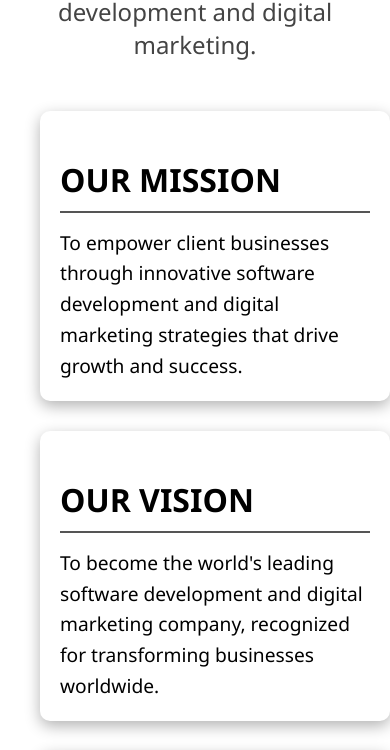
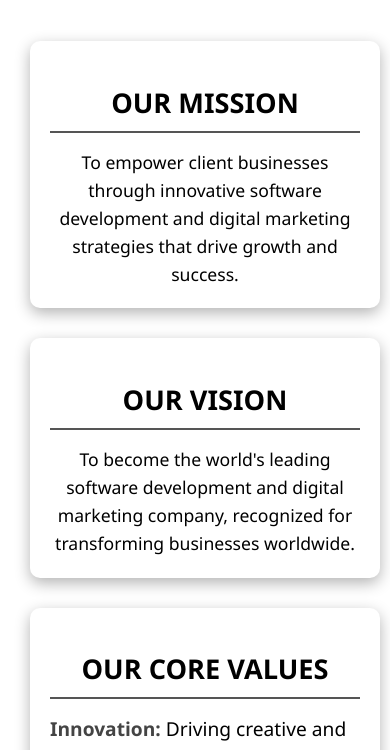
Before and after one commit to sam7817/WebsolServices, a React (Create React App) app: page / in a window 390 px wide. Shown: the part 1201-1951 px from the top of the page. Built offline with nearby package versions, Linux system fonts and the light colour scheme.

Commit message:
responsiveness

```diff
--- a/src/components/AboutUs.css
+++ b/src/components/AboutUs.css
@@ -80,3 +80,20 @@
   50% { background-position: 100% 50%; }
   100% { background-position: 0% 50%; }
 }
+
+@media (max-width: 480px) {
+  .about-us-section {
+    padding: 10px 0 10px 0px;
+    margin: 0 30px;
+  }
+
+  .about-block h2 {
+    font-size: 1.7rem;
+    text-align: center;
+  }
+
+  .about-block p {
+    font-size: 1.1rem;
+    text-align: center;
+  }
+}
--- a/src/components/Footer.css
+++ b/src/components/Footer.css
@@ -61,6 +61,14 @@
 }
 
 @media (max-width: 768px) {
+  .footer {
+    padding: 0 !important;
+  }
+
+  .container {
+    padding: 20px 0;
+  }
+
   .footer-content {
       flex-direction: column; /* Stack items on smaller screens */
       align-items: center; /* Center items */
@@ -98,3 +106,13 @@
   color: #007bff; /* Color change on hover */
   transform: scale(1.2); /* Zoom effect on hover */
 }
+
+@media (max-width: 480px) {
+  .footer {
+    padding: 0 !important;
+  }
+
+  .container {
+    padding: 20px 0;
+  }
+}
--- a/src/components/HeroSection.css
+++ b/src/components/HeroSection.css
@@ -96,8 +96,7 @@
 
 @media (max-width: 768px) {
   .hero {
-    position: relative;
-    right: 20px;
+    padding: 0;
   }
 
   .hero-title {
@@ -125,8 +124,9 @@
 @media (max-width: 480px) {
   .hero {
     flex-direction: column;
-    padding: 10px;
     height: auto;
+    padding: 0;
+    overflow-x: hidden;
   }
 
   .hero-title {
--- a/src/components/Services.css
+++ b/src/components/Services.css
@@ -97,8 +97,20 @@ h2 {
 }
 
 @media (max-width: 768px) {
+  .services-section {
+    padding: 10px 0 10px 0;
+    margin: 0 30px;
+  }
+
   .services-grid {
       grid-template-columns: 1fr; /* Single column on small screens */
       gap: 30px; /* Space between items */
   }
 }
+
+@media (max-width: 480px) {
+  .services-section {
+    padding: 10px 0 10px 0;
+    margin: 0 30px;
+  }
+}
--- a/src/components/Testimonial.css
+++ b/src/components/Testimonial.css
@@ -84,6 +84,11 @@
 }
 
 @media (max-width: 768px) {
+  .testimonials-section {
+    padding: 0;
+    margin: 20px;
+  }
+
   .testimonials-section h1 {
       font-size: 2.5rem; /* Smaller font size for mobile */
   }
@@ -96,3 +101,10 @@
       font-size: 1.5rem; /* Smaller arrows for mobile */
   }
 }
+
+@media (max-width: 480px) {
+  .testimonials-section {
+    padding: 0;
+    margin: 20px;
+  }
+}
```
